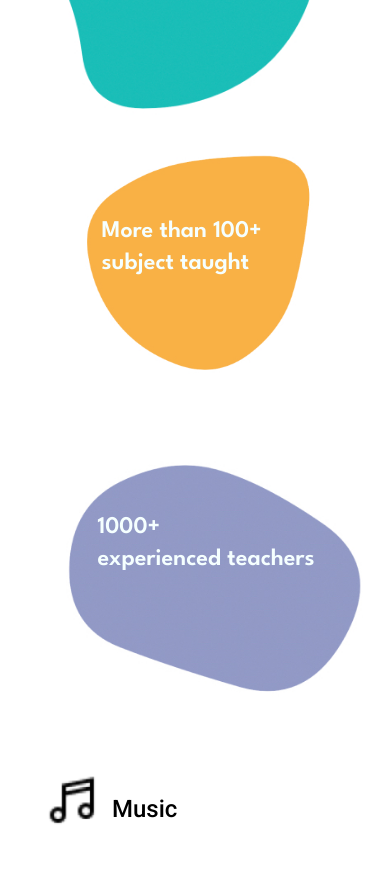
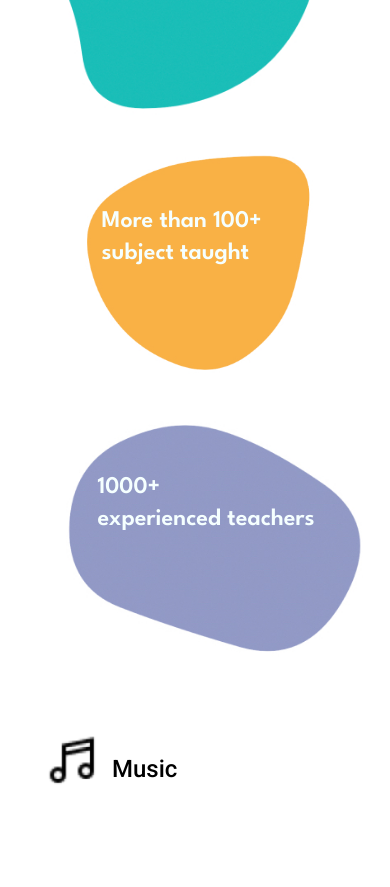
Before and after one commit to Code-the-Dream-School/gg-pac-team4-front, a React (Vite) app: page / in a window 390 px wide. Shown: the part 820-1707 px from the top of the page. Built offline with nearby package versions, Linux system fonts and the light colour scheme.

Commit message:
fix some margins in mobile

```diff
--- a/src/components/pages/HomePage.jsx
+++ b/src/components/pages/HomePage.jsx
@@ -51,7 +51,7 @@ const HomePage = () => {
         </div>
       </section>
       <section className="flex flex-col lg:flex-row items-center md:m-auto justify-center pt-2 lg:pt-16">
-        <div className="relative w-full lg:max-w-lg md:pb-16 pl-0">
+        <div className="relative w-full lg:max-w-lg md:pb-12 pl-0">
           <img
             className="scale-90 md:scale-100 lg:scale-100 -ml-4 pb-0 md:pb-4 pl-0 lg:pl-0 md:pl-8"
             src={GreenBlobImage}
@@ -67,7 +67,7 @@ const HomePage = () => {
             </div>
           </div>
         </div>
-        <div className="relative  w-full lg:max-w-lg pb-20 md:pb-20">
+        <div className="relative  w-full lg:max-w-lg pb-10 md:pb-20">
           <img
             className="scale-100 md:scale-125 lg:scale-125"
             src={YellowBlobImage}
@@ -82,7 +82,7 @@ const HomePage = () => {
         </div>
         <div className="relative  w-full lg:max-w-lg">
           <img
-            className="scale-100 sm:scale-125 md:scale-125 lg:scale-125 pt-2 -mt-2 lg:-mt-4"
+            className="scale-100 sm:scale-125 md:scale-125 lg:scale-125 pt-2 -mt-2 md:mt-4 lg:-mt-4"
             src={PurpleBlobImage}
             alt="purple blob"
           />
```
Also changed, not shown: 1 other file (tests, documents, lock files or other folders).
